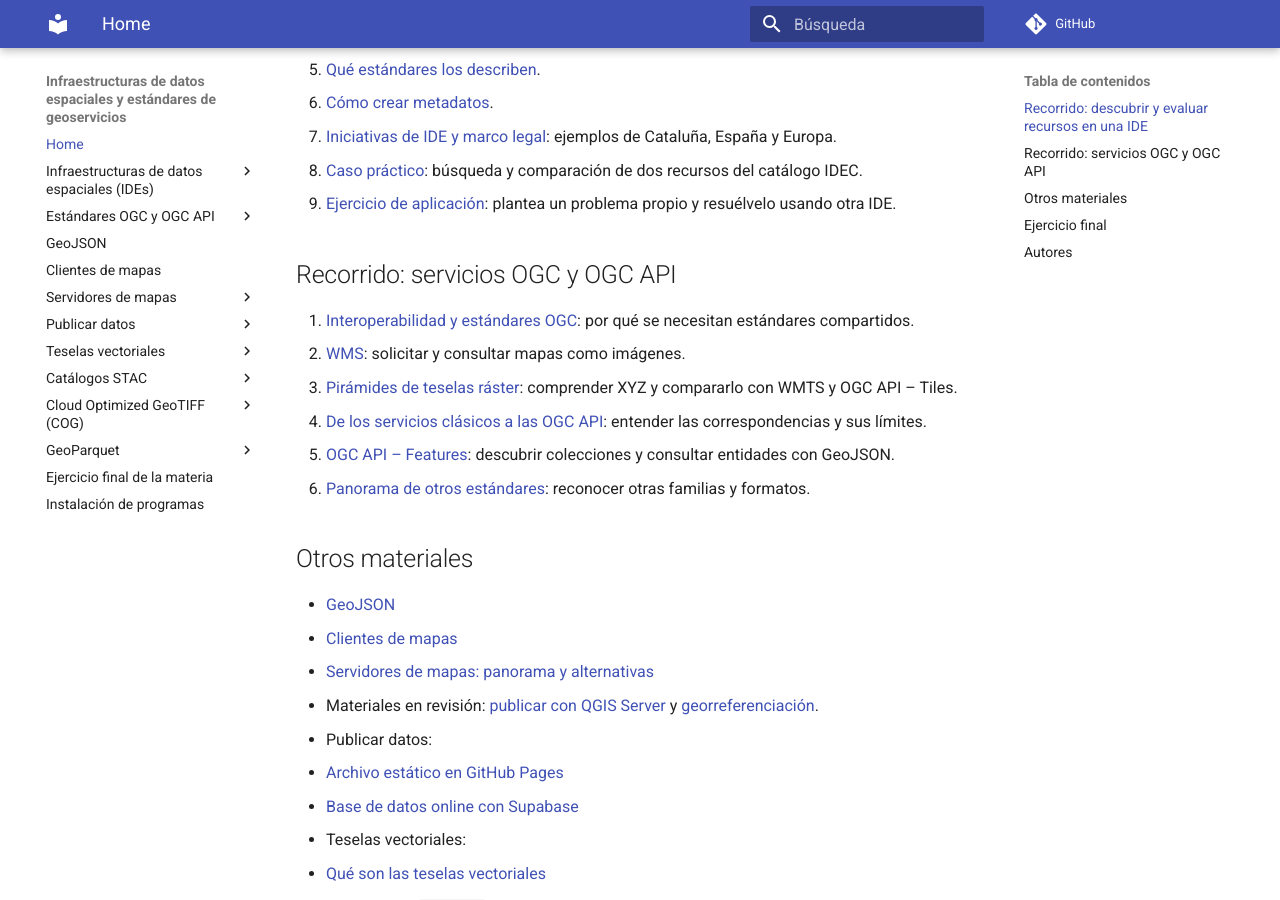
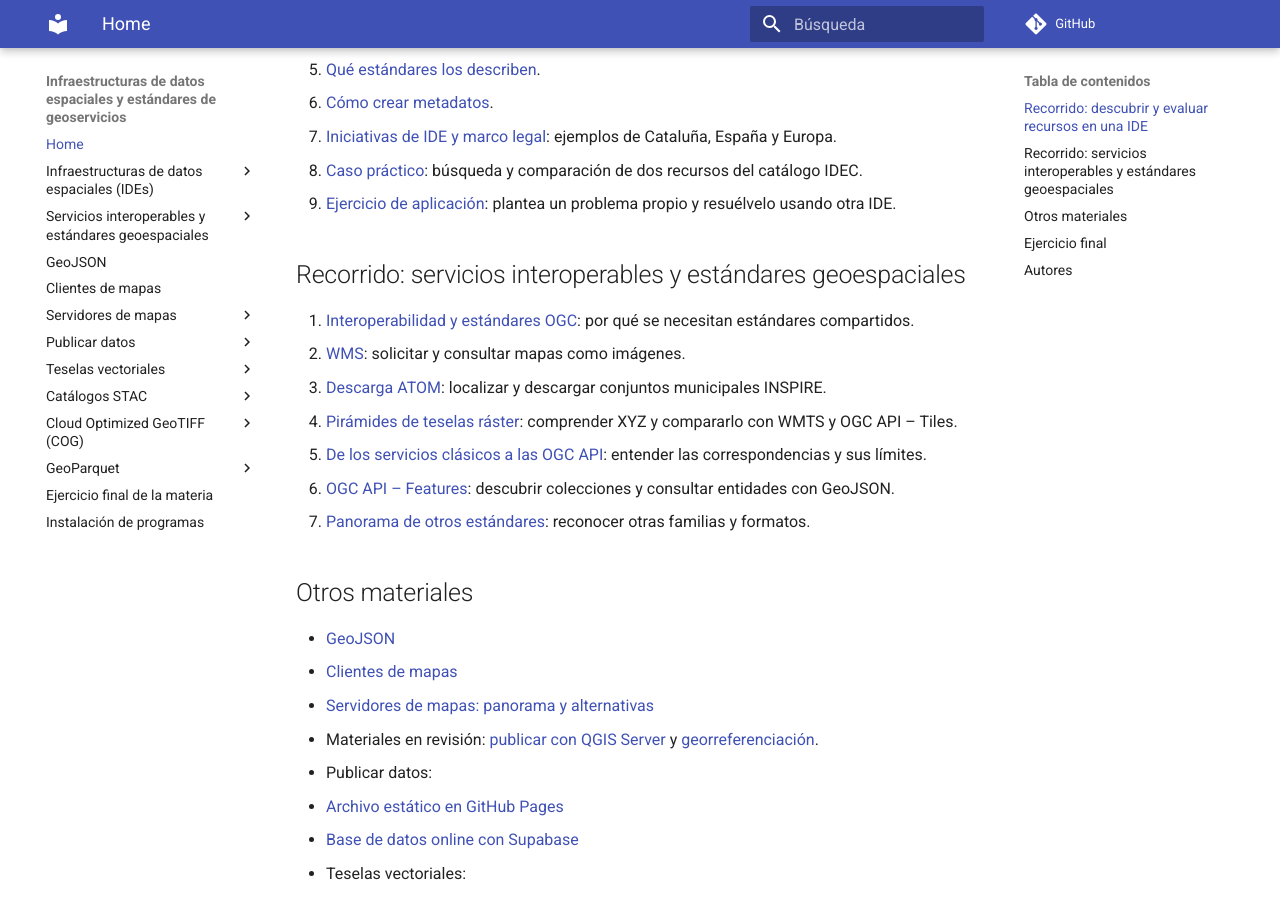
Before and after one commit to gss-mtig/sdis-mgeo, an MkDocs documentation site: the page built from docs/index.md, in a window 1280 px wide and 900 px high, scrolled down 441 px. Built offline with MkDocs 1.6.1 and Material for MkDocs 9.7.7, drawn with Linux system fonts in a browser that asks for light colours; comment, search, counter and statistics services are not loaded.

Commit message:
Add ATOM feed

```diff
--- a/docs/index.md
+++ b/docs/index.md
@@ -14,14 +14,15 @@ Materiales para la asignatura de Infraestructuras de Datos Espaciales (IDEs) del
 4. [Caso práctico](caso_idec_inundaciones.md): búsqueda y comparación de dos recursos del catálogo IDEC.
 5. [Ejercicio de aplicación](ejercicio_aplicado_ide.md): plantea un problema propio y resuélvelo usando otra IDE.
 
-## Recorrido: servicios OGC y OGC API
+## Recorrido: servicios interoperables y estándares geoespaciales
 
 1. [Interoperabilidad y estándares OGC](estandares_OCG.md): por qué se necesitan estándares compartidos.
 2. [WMS](wms.md): solicitar y consultar mapas como imágenes.
-3. [Pirámides de teselas ráster](piramides_teselas.md): comprender XYZ y compararlo con WMTS y OGC API – Tiles.
-4. [De los servicios clásicos a las OGC API](api.md): entender las correspondencias y sus límites.
-5. [OGC API – Features](ogc_api_features.md): descubrir colecciones y consultar entidades con GeoJSON.
-6. [Panorama de otros estándares](otros.md): reconocer otras familias y formatos.
+3. [Descarga ATOM](descarga_atom.md): localizar y descargar conjuntos municipales INSPIRE.
+4. [Pirámides de teselas ráster](piramides_teselas.md): comprender XYZ y compararlo con WMTS y OGC API – Tiles.
+5. [De los servicios clásicos a las OGC API](api.md): entender las correspondencias y sus límites.
+6. [OGC API – Features](ogc_api_features.md): descubrir colecciones y consultar entidades con GeoJSON.
+7. [Panorama de otros estándares](otros.md): reconocer otras familias y formatos.
 
 ## Otros materiales
 
--- a/mkdocs.yml
+++ b/mkdocs.yml
@@ -31,13 +31,14 @@ nav:
       - 3. Iniciativas de IDE y marco legal: iniciativas_ides.md
       - 4. Caso práctico sobre inundaciones en IDEC: caso_idec_inundaciones.md
       - 5. Ejercicio de aplicación: ejercicio_aplicado_ide.md
-  - Estándares OGC y OGC API:
+  - Servicios interoperables y estándares geoespaciales:
       - 1. Interoperabilidad y estándares OGC: estandares_OCG.md
       - 2. WMS: wms.md
-      - 3. Pirámides de teselas ráster: piramides_teselas.md
-      - 4. De los servicios clásicos a las OGC API: api.md
-      - 5. OGC API – Features: ogc_api_features.md
-      - 6. Panorama de otros estándares: otros.md
+      - 3. Descarga ATOM: descarga_atom.md
+      - 4. Pirámides de teselas ráster: piramides_teselas.md
+      - 5. De los servicios clásicos a las OGC API: api.md
+      - 6. OGC API – Features: ogc_api_features.md
+      - 7. Panorama de otros estándares: otros.md
   - GeoJSON: geojson.md
   - Clientes de mapas: clientes_de_mapa.md
   - Servidores de mapas:
```
Also changed, not shown: docs/descarga_atom.md (added, +73 -0 lines), docs/estandares_OCG.md (+1 -1 lines), docs/wms.md (+1 -1 lines).
